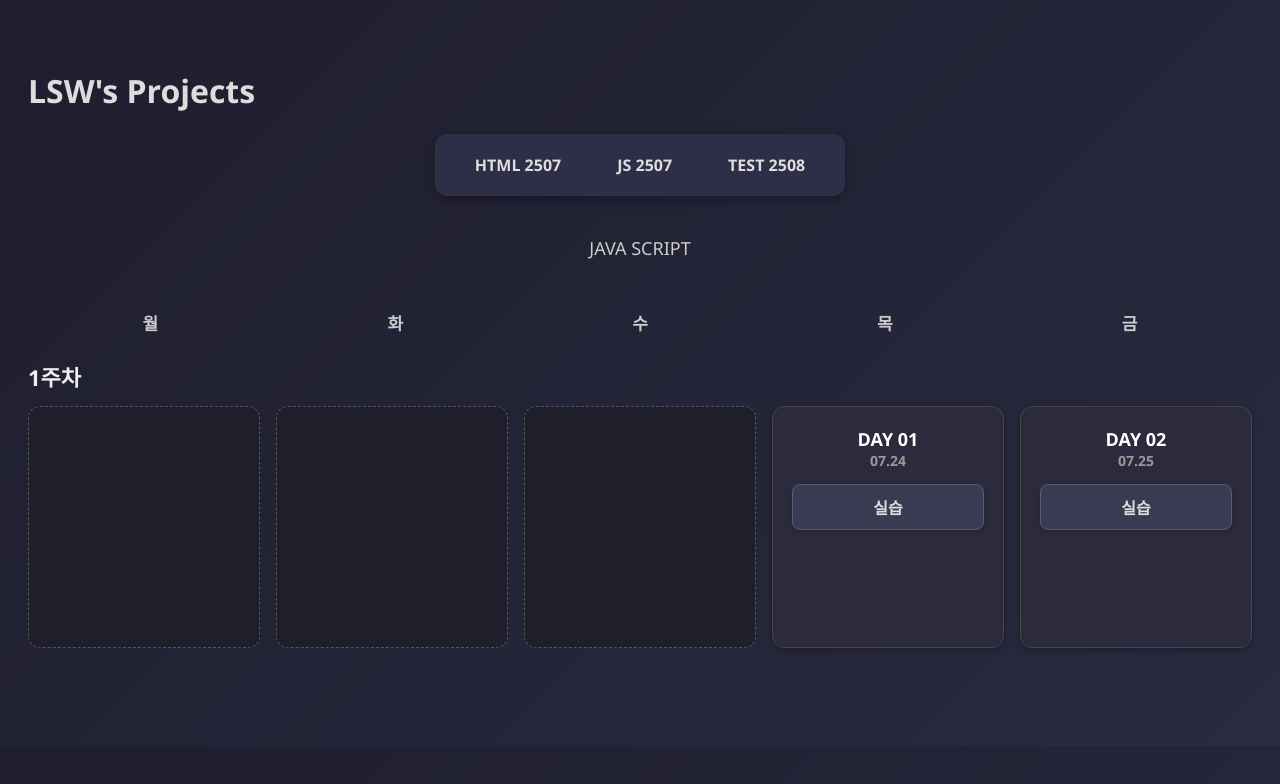
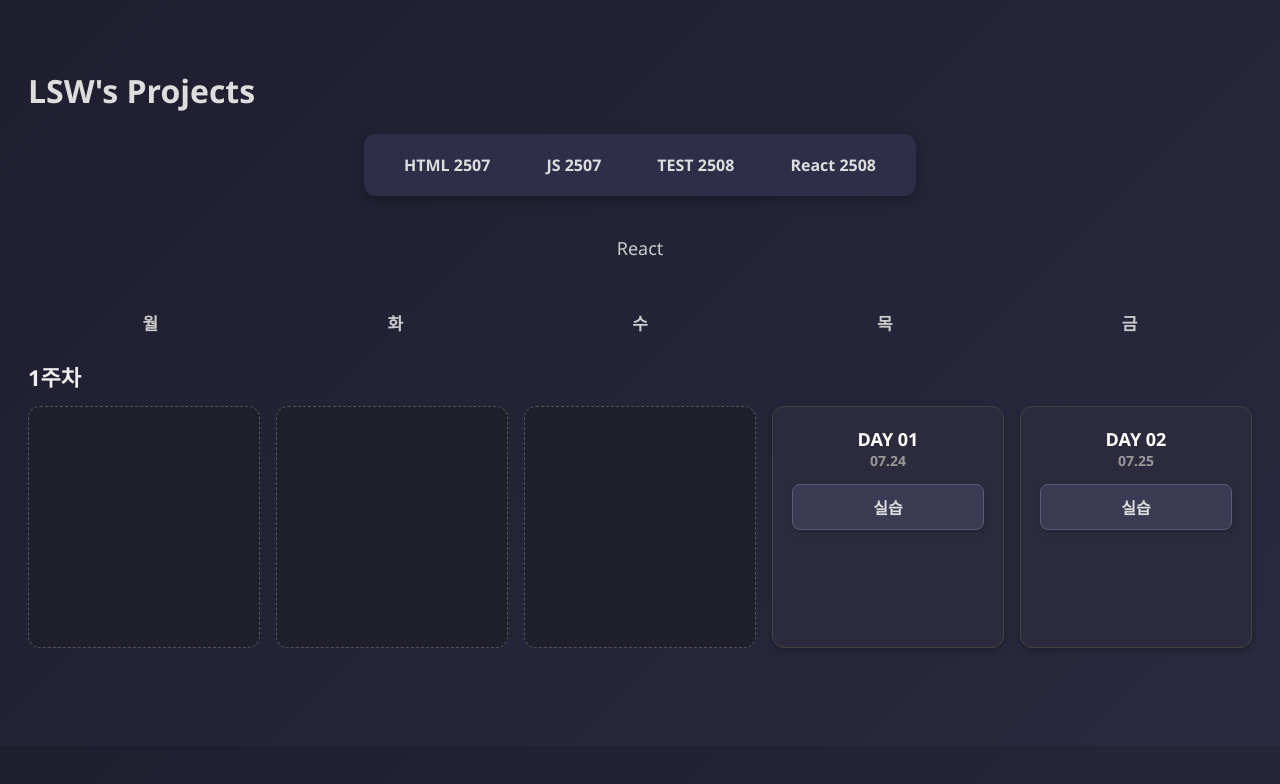
Before and after one commit to lsw1232414/react-site, a React (Vite) app: page / in a window 1280 px wide. Shown: the top 784 px of the page. Built offline with nearby package versions, Linux system fonts and the light colour scheme.

Commit message:
Update Home.jsx

```diff
--- a/src/compo/Home.jsx
+++ b/src/compo/Home.jsx
@@ -8,8 +8,9 @@
         <a href="https://lsw1232414.github.io/html2507/">HTML 2507</a>
         <a href="https://lsw1232414.github.io/js2507/">JS 2507</a>
         <a href="https://lsw1232414.github.io/test2508/">TEST 2508</a>
+        <a href="https://lsw1232414.github.io/react-site/">React 2508</a>
       </nav>
-      <p>JAVA SCRIPT</p>
+      <p>React</p>
 
       <div className="weekday-header">
         <div>월</div>
```
